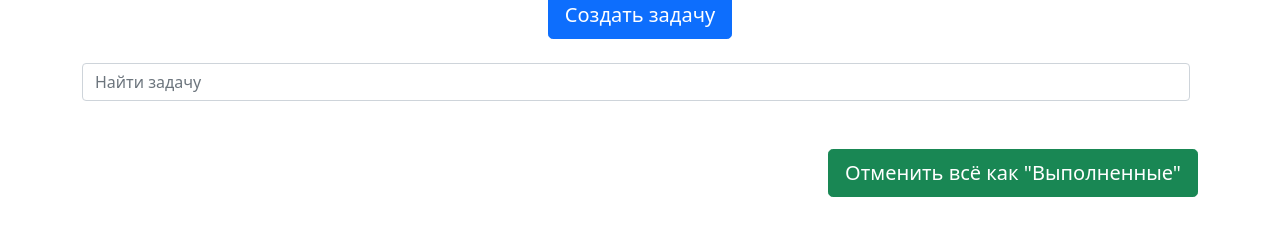
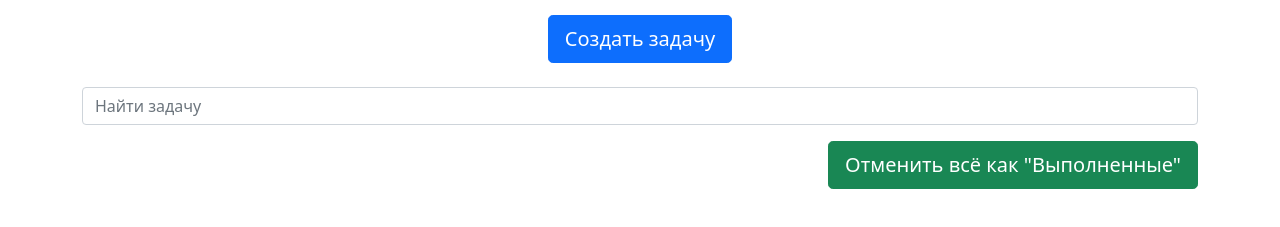
Before and after one commit to bobrov-site/todolistvue, a Vue app: page /todolist in a window 1280 px wide. Shown: the part 283-510 px from the top of the page. Built offline with nearby package versions, Linux system fonts and the light colour scheme; no server answers.

Commit message:
changed margin between search and cards (on button)
removed useless margin from SearchBootstrap.vue

```diff
--- a/src/components/TodoList.vue
+++ b/src/components/TodoList.vue
@@ -1,5 +1,5 @@
 <template>
-  <transition-group name="todos-list" tag="div" class="row row-cols-1 g-4">
+  <transition-group name="todos-list" tag="div" class="row row-cols-1 g-4 mt-3">
     <TodoItem v-for="todo in todos" :todo="todo" :key="todo.id"/>
   </transition-group>
 </template>
@@ -19,8 +19,8 @@ export default {
 </script>
 
 <style lang="scss" scoped>
-.row {
-  margin-top: 2rem;
+.col:first-child {
+  margin-top: 0;
 }
 .todos-list-item {
   display: inline-block;
--- a/src/components/UI/SearchBootstrap.vue
+++ b/src/components/UI/SearchBootstrap.vue
@@ -1,6 +1,6 @@
 <template>
   <form class="d-flex">
-    <input class="form-control me-2" type="text" placeholder="Найти задачу" v-model="$store.state.todos.searchQuery" aria-label="Search">
+    <input class="form-control" type="text" placeholder="Найти задачу" v-model="$store.state.todos.searchQuery" aria-label="Search">
   </form>
 </template>
 
--- a/src/views/TodoListView.vue
+++ b/src/views/TodoListView.vue
@@ -8,7 +8,7 @@
         <button-bootstrap data-bs-toggle="modal" data-bs-target="#createTodo" css-class="btn-lg btn-primary mt-2 mb-4">Создать задачу</button-bootstrap>
         <ModalBootstrap @create="createTodo" :todos="todos" css-id="createTodo"/>
         <SearchBootstrap v-if="todos" @search="searchTodo"/>
-        <div v-if="todos" class="d-flex justify-content-end mt-5">
+        <div v-if="todos" class="d-flex justify-content-end mt-3">
           <button-bootstrap @click.native="setCompletedToAllTodo()" css-class="btn-lg btn-success">Отменить всё как "Выполненные"</button-bootstrap>
         </div>
       </div>
```
